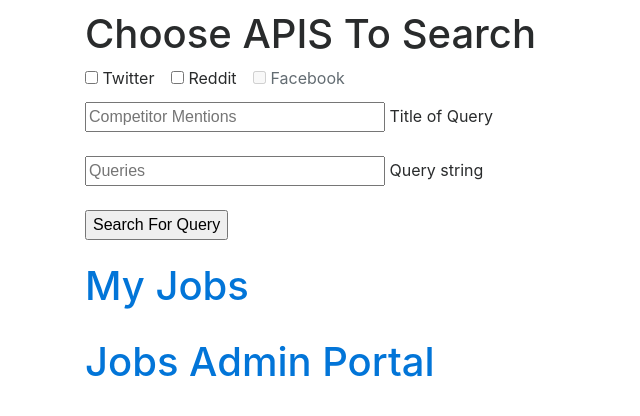
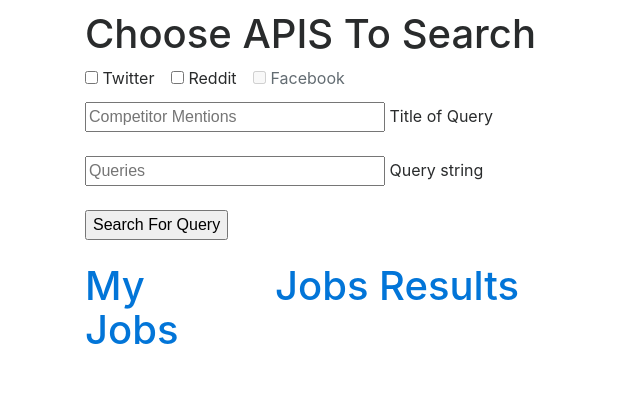
Before and after one commit to bio-boris/social_media_scanner, a Django app: page /search/ in a window 1280 px wide. Shown: the part 315-731 px from the top of the page, without its empty margins (0-640 px from the left). Run offline with Django 3.2, Linux system fonts and the light colour scheme; parts of the project's set-up code (start-up, migrations or seed data) failed here and were passed over; some libraries are stand-ins or nearby versions.

Commit message:
edited templates

```diff
--- a/analyte/templates/base.html
+++ b/analyte/templates/base.html
@@ -40,15 +40,18 @@
             <li class="nav-item active">
               <a class="nav-link" href="{% url 'home' %}">Home <span class="sr-only">(current)</span></a>
             </li>
-	<!--
-            <li class="nav-item">
-              <a class="nav-link" href="{% url 'about' %}">About</a>
-            </li> -->
+
+
             {% if request.user.is_authenticated %}
+
              <li class="nav-item">
 
                <a class="nav-link" href="{% url 'search' %}">Search</a>
               </li>
+
+              <li class="nav-item">
+              <a class="nav-link" href="{% url 'jobs_results' %}">Admin Portal</a>
+            </li>
 
               <li class="nav-item">
                 {# URL provided by django-allauth/account/urls.py #}
--- a/analyte/templates/pages/search.html
+++ b/analyte/templates/pages/search.html
@@ -87,10 +87,13 @@
 </div>
 <br>
 <div class="row">
-  <div class="col">
+  <div class="col col-lg-2">
     <h1> <a href="/search/jobs">My Jobs</a></h1>
-    <br>
-    <h1> <a href="/search/jobs_admin">Jobs Admin Portal</a></h1>
+  </div>
+   <div class="col col-lg-4">
+     <h1> <a href="/search/jobs_results">Jobs Results</a> </h1>
+    </div>
+
 
   </div>
 </div>
```
Also changed, not shown: config/api.py (+0 -9 lines), search/views.py (+4 -13 lines).
